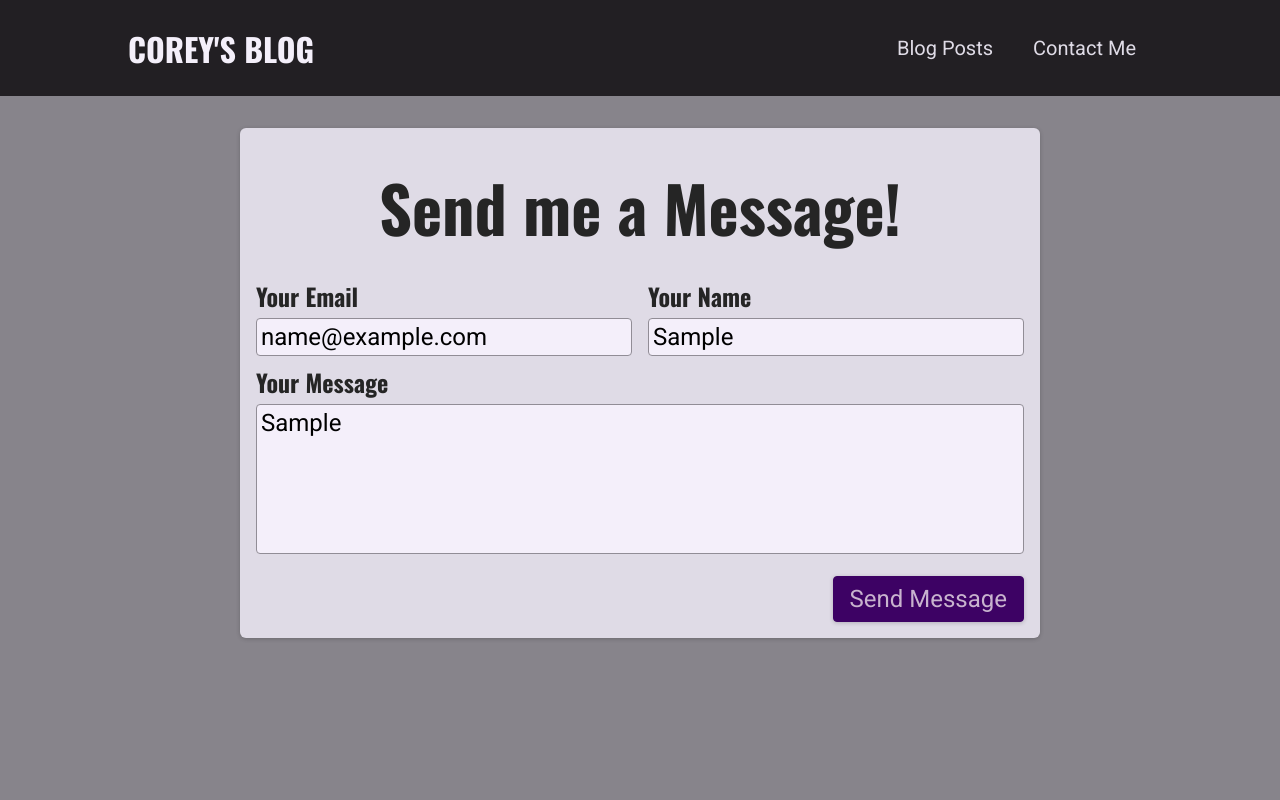
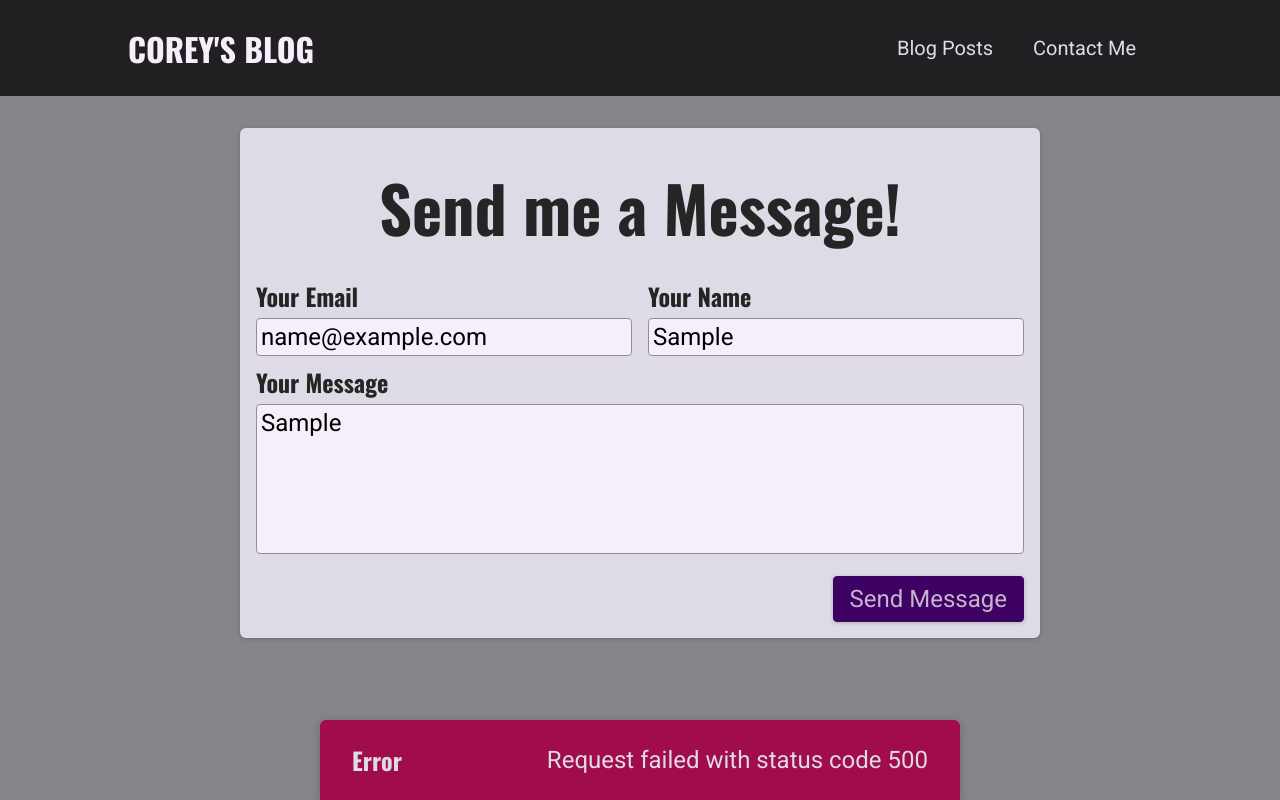
Before and after one commit to coreymunn3/NextJS-Blog-Site-Demo, a Next.js app: page /contact in a window 1280 px wide. Both pictures are taken after typing "name@example.com", "Sample", "Sample" into the empty fields and a click on the button "Send Message". Built offline with nearby package versions, Linux system fonts and the light colour scheme; no server answers; the database is empty.

Commit message:
Added Notification to Contact Form with pending/error/success states based on request. Changed form state a bit to reflect binded values and to allow for form reset.

```diff
--- a/components/ContactForm.js
+++ b/components/ContactForm.js
@@ -1,10 +1,29 @@
 import styles from './contactForm.module.css';
-import { useState } from 'react';
+import Notification from '../components/Notification';
+import { useState, useEffect } from 'react';
 import axios from 'axios';
 
 const ContactForm = () => {
-  const [form, setForm] = useState({});
-  console.log(form);
+  const initialFormState = {
+    email: '',
+    name: '',
+    message: '',
+  };
+  const [form, setForm] = useState(initialFormState);
+  const [requestStatus, setRequestStatus] = useState();
+  const [requestError, setRequestError] = useState();
+  // console.log(form);
+
+  useEffect(() => {
+    if (requestStatus === 'success' || requestStatus === 'error') {
+      const timer = setTimeout(() => {
+        setRequestStatus(null);
+        setRequestError(null);
+      }, 3000);
+
+      return () => clearTimeout(timer);
+    }
+  }, [requestStatus]);
 
   const handleChange = (e) => {
     setForm({
@@ -13,15 +32,46 @@ const ContactForm = () => {
     });
   };
 
+  const sendContactData = async (contactDetails) => {
+    const { data } = await axios.post('/api/contact', contactDetails);
+    console.log(data);
+  };
+
   const handleSubmit = async (e) => {
     e.preventDefault();
+    setRequestStatus('pending');
     try {
-      const { data } = await axios.post('/api/contact', form);
-      console.log(data);
+      await sendContactData(form);
+      setRequestStatus('success');
+      setForm(initialFormState);
     } catch (error) {
-      console.log(error);
+      setRequestStatus('error');
+      setRequestError(error.message);
     }
   };
+
+  let notification;
+  if (requestStatus === 'pending') {
+    notification = {
+      status: 'pending',
+      title: 'Sending Message...',
+      message: 'Your message is on its way!',
+    };
+  }
+  if (requestStatus === 'success') {
+    notification = {
+      status: 'success',
+      title: 'Success',
+      message: 'Sent your Message!',
+    };
+  }
+  if (requestStatus === 'error') {
+    notification = {
+      status: 'error',
+      title: 'Error',
+      message: requestError,
+    };
+  }
 
   return (
     <section className={styles.contact}>
@@ -30,21 +80,39 @@ const ContactForm = () => {
         <div className={styles.controls}>
           <div className={styles.control}>
             <label htmlFor='email'>Your Email</label>
-            <input type='email' id='email' required onChange={handleChange} />
+            <input
+              type='email'
+              id='email'
+              required
+              value={form['email']}
+              onChange={handleChange}
+            />
           </div>
           <div className={styles.control}>
             <label htmlFor='name'>Your Name</label>
-            <input type='text' id='name' required onChange={handleChange} />
+            <input
+              type='text'
+              id='name'
+              value={form['name']}
+              required
+              onChange={handleChange}
+            />
           </div>
         </div>
         <div className={styles.control}>
           <label htmlFor='message'>Your Message</label>
-          <textarea id='message' rows='5' onChange={handleChange} />
+          <textarea
+            id='message'
+            rows='5'
+            value={form['message']}
+            onChange={handleChange}
+          />
         </div>
         <div className={styles.actions}>
           <button type='submit'>Send Message</button>
         </div>
       </form>
+      {notification && <Notification notification={notification} />}
     </section>
   );
 };
--- /dev/null
+++ b/components/Notification.js
@@ -0,0 +1,29 @@
+// import ReactDOM from 'react-dom';
+
+import classes from './notification.module.css';
+
+function Notification(props) {
+  const { notification } = props;
+  const { title, message, status } = notification;
+
+  let statusClasses = '';
+
+  if (status === 'success') {
+    statusClasses = classes.success;
+  }
+
+  if (status === 'error') {
+    statusClasses = classes.error;
+  }
+
+  const cssClasses = `${classes.notification} ${statusClasses}`;
+
+  return (
+    <div className={cssClasses}>
+      <h2>{title}</h2>
+      <p>{message}</p>
+    </div>
+  );
+}
+
+export default Notification;
--- /dev/null
+++ b/components/notification.module.css
@@ -0,0 +1,43 @@
+.notification {
+  display: flex;
+  justify-content: space-between;
+  align-items: center;
+  color: var(--color-grey-100);
+  background-color: var(--color-grey-800);
+  padding: 0 var(--size-8);
+  box-shadow: 0 1px 8px rgba(0, 0, 0, 0.2);
+  position: fixed;
+  height: 5rem;
+  bottom: 0;
+  width: 100%;
+  left: 0;
+  border-top-right-radius: 0;
+  border-top-left-radius: 0;
+}
+
+.notification h2 {
+  font-size: var(--size-6);
+  margin: 0;
+}
+
+.notification p {
+  margin: 0;
+}
+
+.success {
+  background-color: var(--color-success-500);
+  color: var(--color-grey-800);
+}
+
+.error {
+  background-color: var(--color-error-500);
+}
+
+@media (min-width: 768px) {
+  .notification {
+    width: 40rem;
+    left: calc(50% - 20rem);
+    border-top-right-radius: 6px;
+    border-top-left-radius: 6px;
+  }
+}
```
